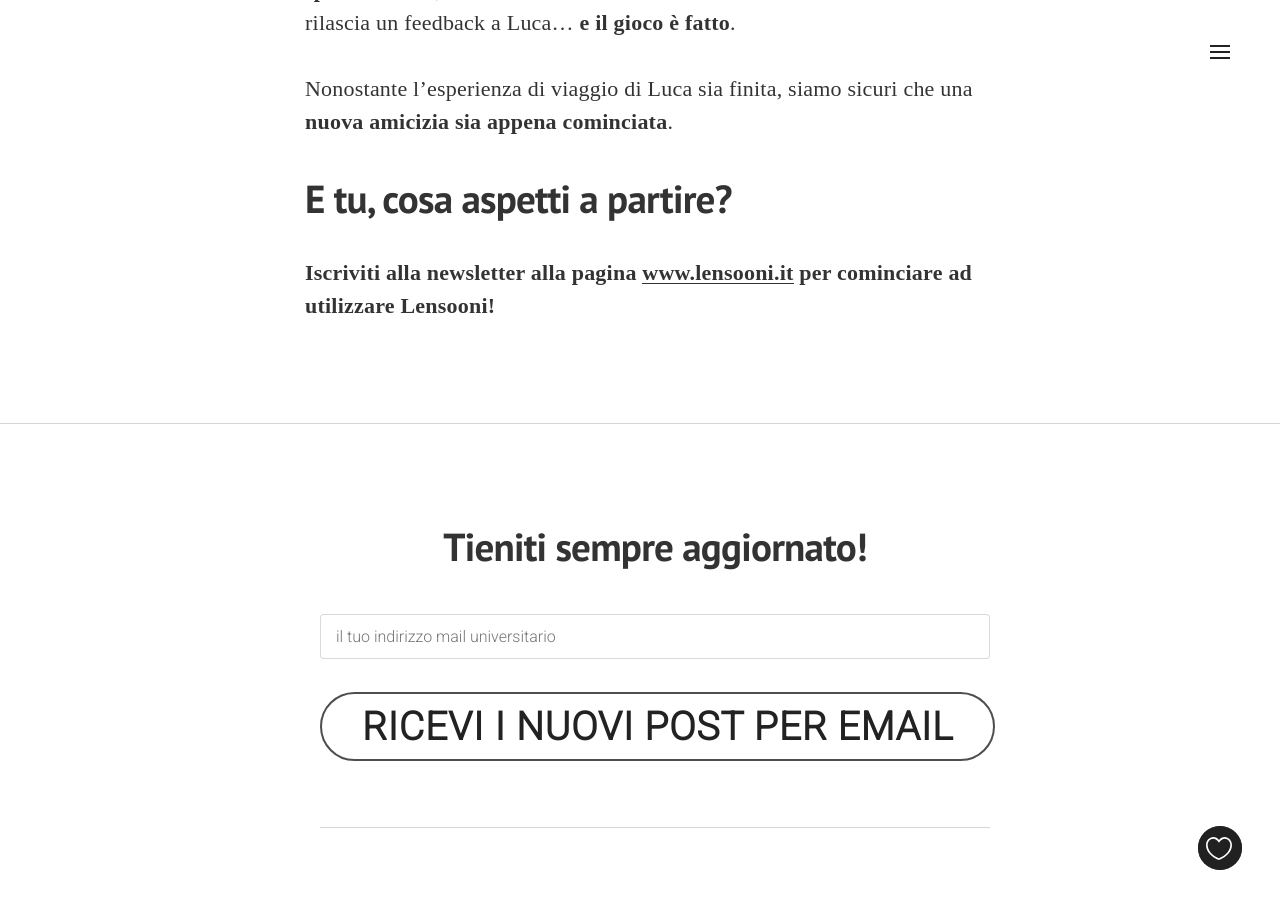
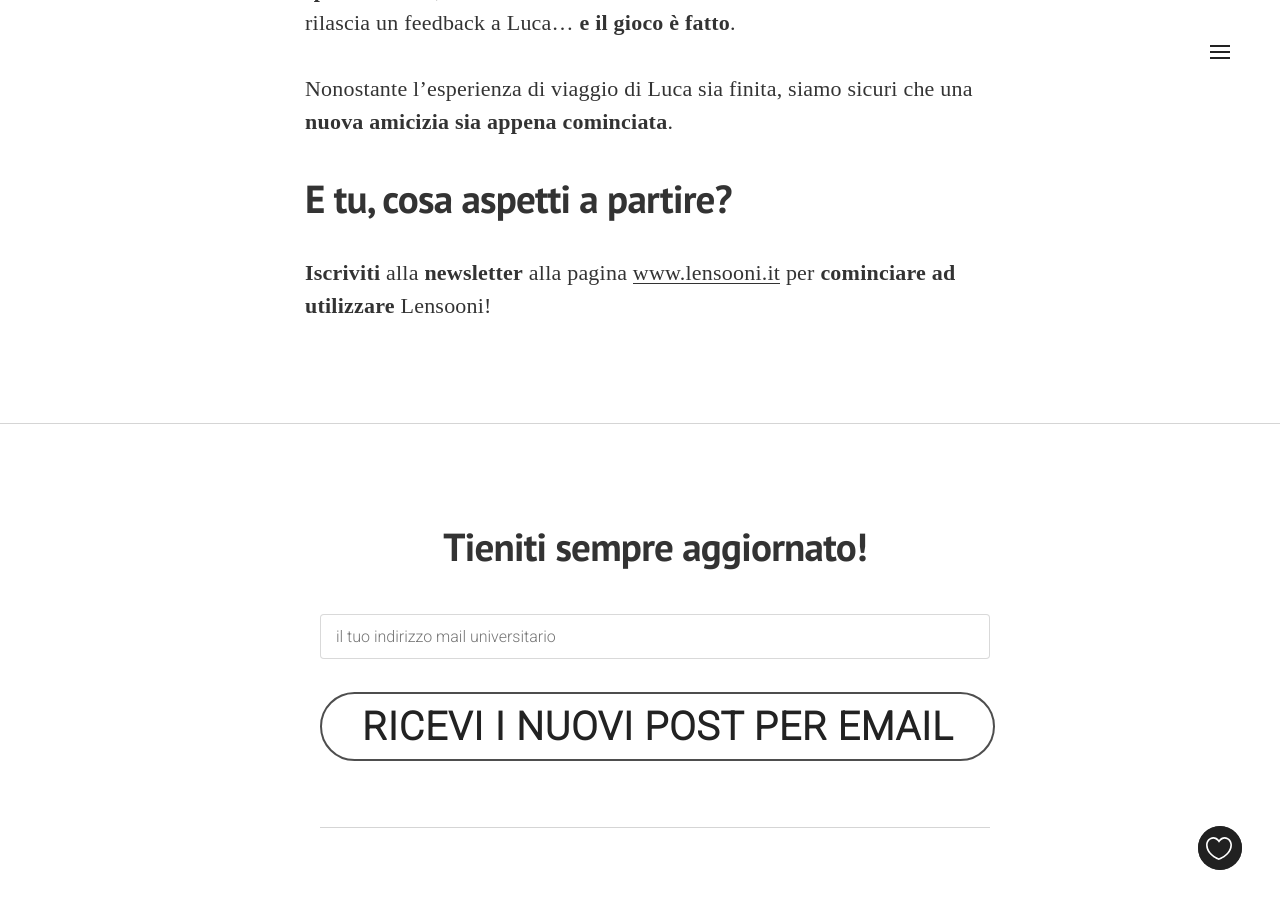
Before and after one commit to Giachelli/blog, a Jekyll site: the page built from _posts/2017-08-21-come-funziona-Lensooni.markdown, in a window 1280 px wide and 900 px high, scrolled down 2007 px. Built offline with Jekyll 4.4.1, drawn with Linux system fonts in a browser that asks for light colours; nearby versions of some CDN libraries; some web fonts are replaced; Markdown is read by kramdown in place of the engine named in the settings; comment, search, counter and statistics services are not loaded.

```diff
--- a/_posts/2017-08-21-come-funziona-Lensooni.markdown
+++ b/_posts/2017-08-21-come-funziona-Lensooni.markdown
@@ -27,4 +27,4 @@ Nonostante l'esperienza di viaggio di Luca sia finita, siamo sicuri che una **nu
 
 ### E tu, cosa aspetti a partire?
 
-**Iscriviti alla newsletter alla pagina [www.lensooni.it](http://www.lensooni.it) per cominciare ad utilizzare Lensooni!**
+**Iscriviti** alla **newsletter** alla pagina [www.lensooni.it](http://www.lensooni.it) per **cominciare ad utilizzare** Lensooni!
```
